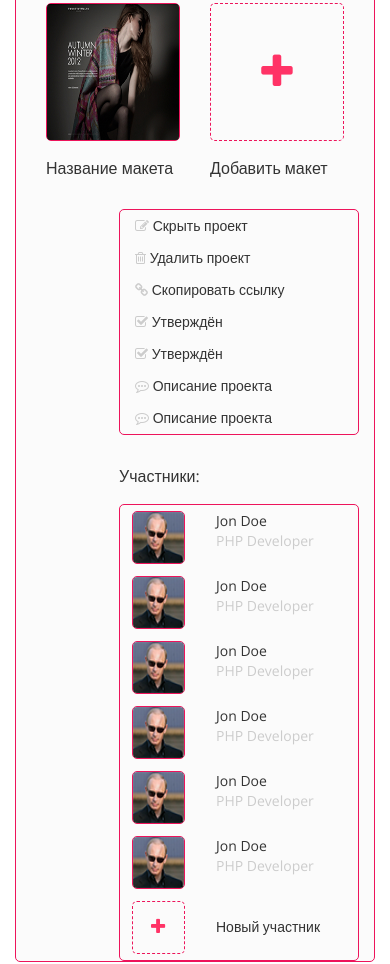
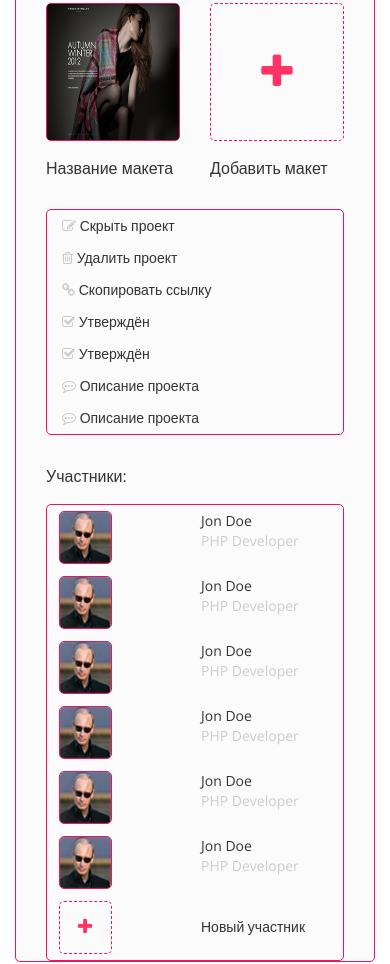
Before and after one commit to 123cmp/boxmate, a website: page front/html-file/project_edit.html in a window 390 px wide. Shown: the part 912-1876 px from the top of the page. Drawn offline with nearby package versions, Linux system fonts and the light colour scheme.

Commit message:
add new page main

```diff
--- a/front/assets/style/style-2.less
+++ b/front/assets/style/style-2.less
@@ -267,6 +267,7 @@ footer{
     color: #99a3b1;
     font-size: 14px;
   }
+}
 .user-face{
   float: right;
   height: 34px;
@@ -276,7 +277,6 @@ footer{
   img{
     height: auto;
     width: 100%;
-    }
   }
 }
 .title{
@@ -1074,13 +1074,23 @@ section{
   }
 }
 .control-unit-layouts{
+  float: right;
+  @media (max-width:768px) {
+    padding-left: 30px;
+    padding-right: 30px;
+  }
+}
+.editing-unit{
+  float: left;
   max-width: 270px;
-  float: right;
-}
-.editing-unit,.participants-project{
-  float: left;
   .border-radius();
   border: 1px solid @border-color;
+  @media (max-width:768px) {
+    max-width: 47%;
+  }
+  @media (max-width:580px) {
+    max-width: 100%;
+  }
 }
 .btn-edition{
   float: left;
@@ -1112,9 +1122,22 @@ section{
     }
   }
 }
-<<<<<<< HEAD
+
 .wrapper-participants-project{
   float: left;
+  max-width: 270px;
+  .participants-project{
+    float: left;
+    width: 100%;
+    .border-radius();
+    border: 1px solid @border-color;
+    @media (max-width:768px) {
+      max-width: 311px;
+    }
+    @media (max-width:580px) {
+      max-width: 100%;
+    }
+  }
   .title-list{
     float: left;
     width: 100%;
@@ -1122,6 +1145,19 @@ section{
     .box-sizing();
     padding: 30px 0 16px 0;
     color: #333333;
+  }
+  @media (max-width:768px) {
+    float: right;
+    max-width: 47%;
+    .title-list{
+      padding: 0;
+    }
+  }
+  @media (max-width:580px) {
+    max-width: 100%;
+    .title-list{
+      padding: 30px 0 16px 0;
+    }
   }
 }
 .participants-project{
@@ -1211,5 +1247,3 @@ section{
     }
   }
 }
-=======
->>>>>>> 440a735c83c09d73f61fe17acaa470bafe195e42
```
Also changed, not shown: front/html-file/main_page.html (added, +10 -0 lines), front/assets/style/style-2.css. Lines whose indentation alone changed are shown as unchanged.
